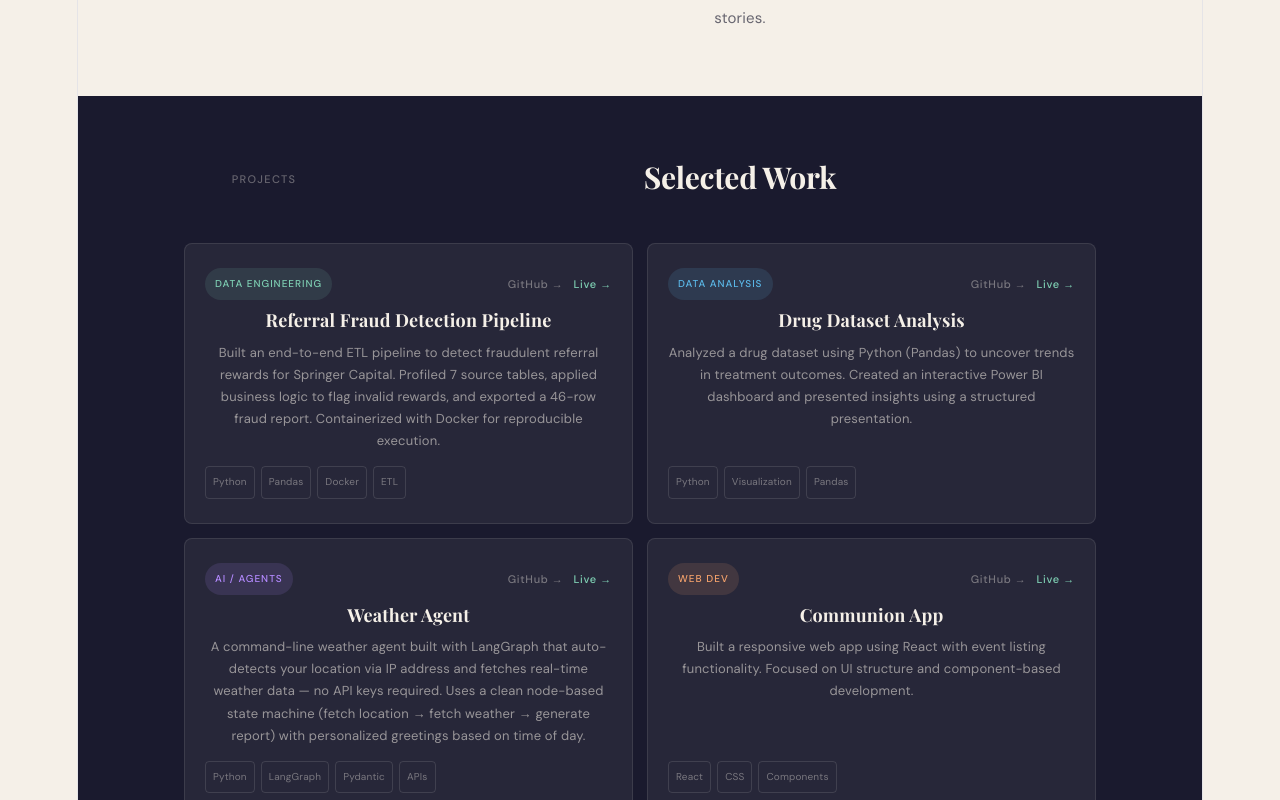
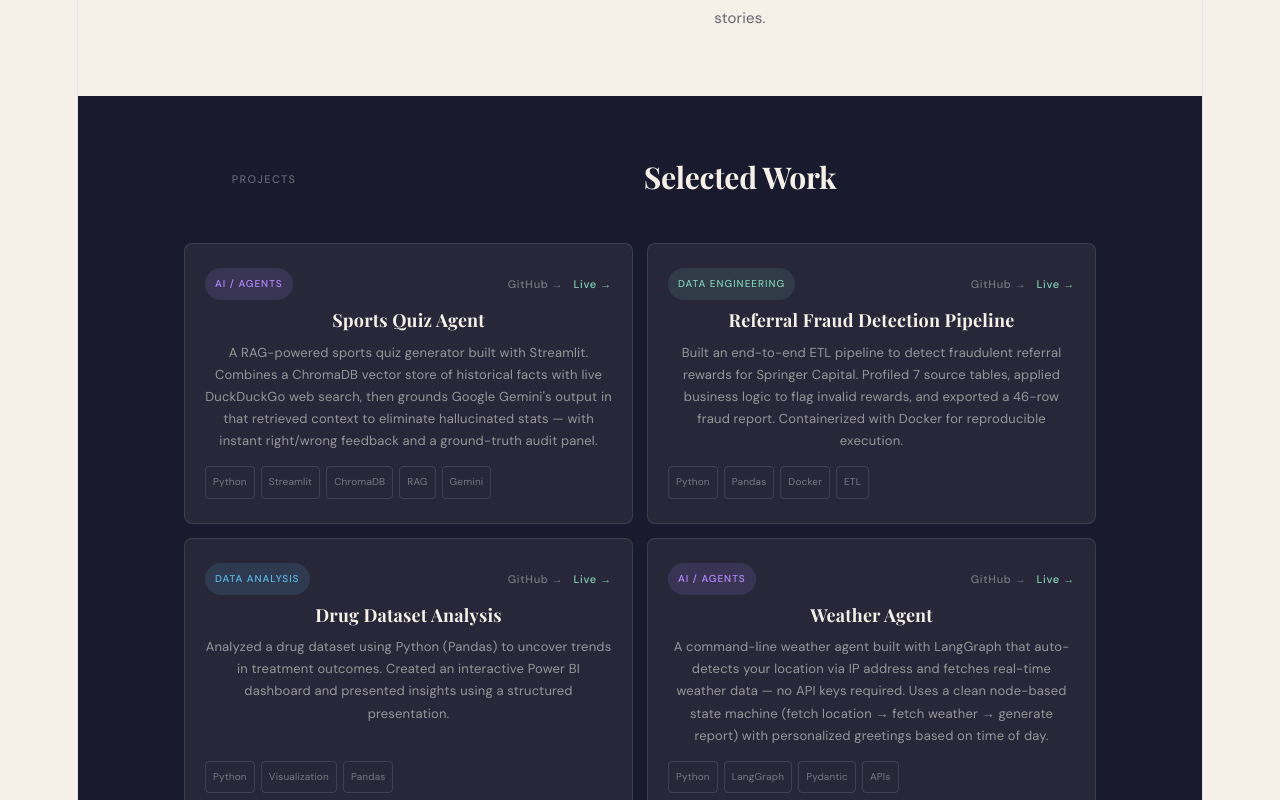
Before and after one commit to rahuldwivedy/portfolio, a React app: page / in a window 1280 px wide. Shown: the part 776-1576 px from the top of the page. Built offline with nearby package versions, Linux system fonts and the light colour scheme; the HTML template or start-up script is replaced by a standard one; a web font is replaced by a local one.

Commit message:
Add Sports Quiz Agent project

```diff
--- a/src/App.jsx
+++ b/src/App.jsx
@@ -15,6 +15,16 @@ const skills = {
 };
 
 const projects = [
+  {
+    title: "Sports Quiz Agent",
+    status: "completed",
+    tag: "AI / Agents",
+    description:
+      "A RAG-powered sports quiz generator built with Streamlit. Combines a ChromaDB vector store of historical facts with live DuckDuckGo web search, then grounds Google Gemini's output in that retrieved context to eliminate hallucinated stats — with instant right/wrong feedback and a ground-truth audit panel.",
+    link: "https://github.com/rahuldwivedy/Sports-Quiz",
+    liveLink: "https://sports-quiz-rkgnftrp3q4jzffv4ges4v.streamlit.app/",
+    tech: ["Python", "Streamlit", "ChromaDB", "RAG", "Gemini"],
+  },
   {
     title: "Referral Fraud Detection Pipeline",
     status: "completed",
@@ -455,7 +465,7 @@ export default function Portfolio() {
         </div>
         <div className="stats">
           {[
-            { label: "Projects Completed", value: "5+", dark: true },
+            { label: "Projects Completed", value: "6+", dark: true },
             { label: "Tools & Languages", value: "8", dark: false },
             { label: "Focus Area", value: "Data", dark: false },
           ].map((s, i) => (
```
